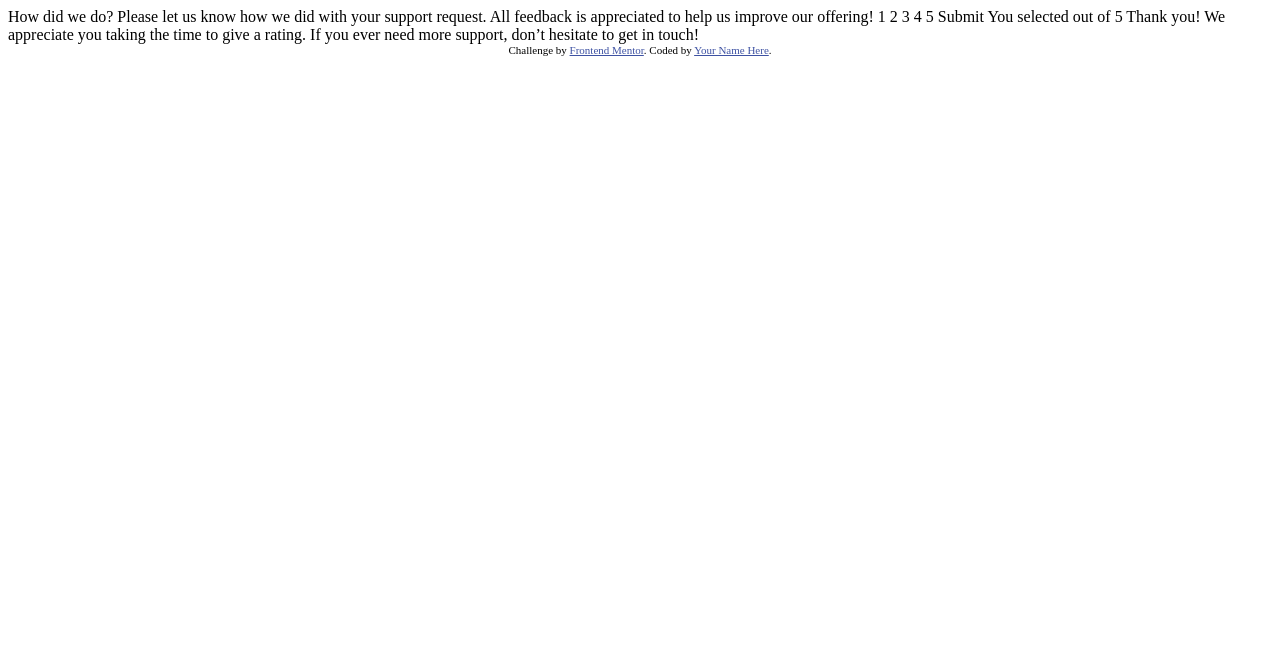
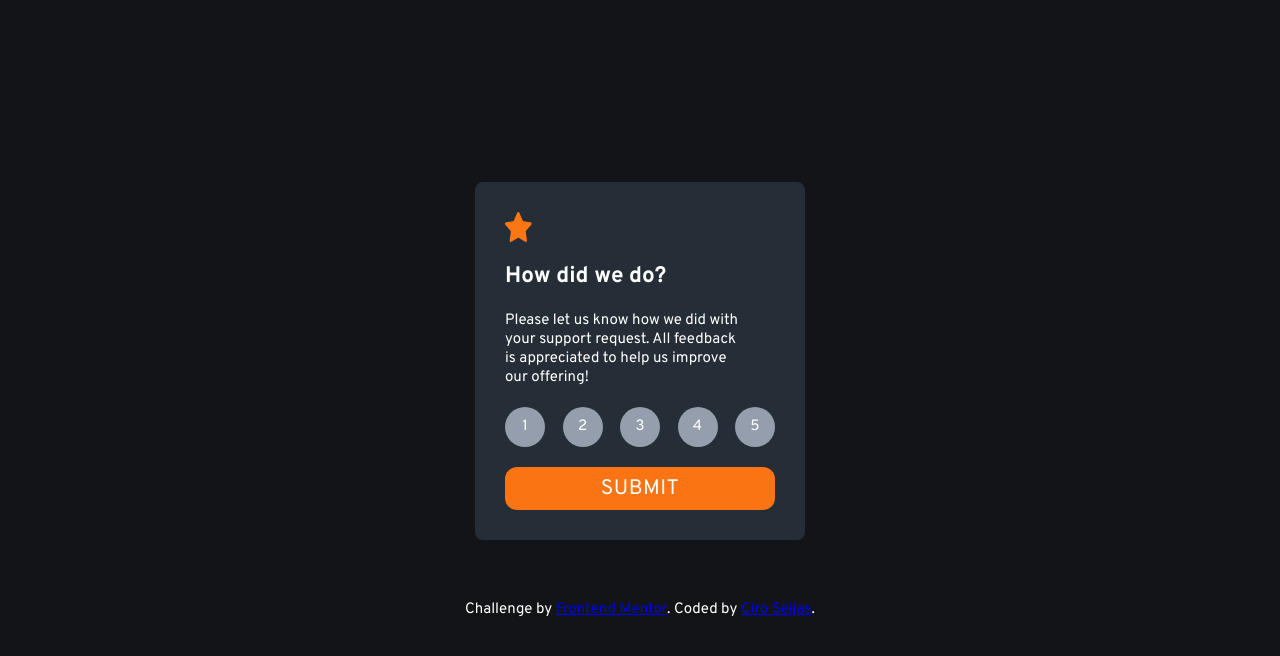
Before and after one commit to seijasm1992/PROJECT, a website: page index.html in a window 1280 px wide. Drawn offline with Linux system fonts and the light colour scheme.

Commit message:
final-task

```diff
--- a/index.html
+++ b/index.html
@@ -1,49 +1,65 @@
 <!DOCTYPE html>
 <html lang="en">
   <head>
-  <meta charset="UTF-8">
-  <meta name="viewport" content="width=device-width, initial-scale=1.0"> <!-- displays site properly based on user's device -->
+    <meta charset="UTF-8" />
+    <meta name="viewport" content="width=device-width, initial-scale=1.0" />
+    <link rel="preconnect" href="https://fonts.googleapis.com" />
+    <link rel="preconnect" href="https://fonts.gstatic.com" crossorigin />
+    <link
+      href="https://fonts.googleapis.com/css2?family=Fraunces:ital,opsz,wght@0,9..144,100..900;1,9..144,100..900&family=Overpass:ital,wght@0,100..900;1,100..900&display=swap"
+      rel="stylesheet"
+    />
+    <!-- displays site properly based on user's device -->
 
-  <link rel="icon" type="image/png" sizes="32x32" href="./images/favicon-32x32.png">
-
+    <link
+      rel="icon"
+      type="image/png"
+      sizes="32x32"
+      href="./images/favicon-32x32.png"
+    />
+    <link rel="stylesheet" href="css/style.comp.css" />
     <title>Frontend Mentor | Interactive rating component</title>
-
-  <!-- Feel free to remove these styles or customise in your own stylesheet 👍 -->
-  <style>
-    .attribution { font-size: 11px; text-align: center; }
-    .attribution a { color: hsl(228, 45%, 44%); }
-  </style>
   </head>
   <body>
-
-  <!-- Rating state start -->
-
-  How did we do?
-
-  Please let us know how we did with your support request. All feedback is appreciated
-  to help us improve our offering!
-
-  1 2 3 4 5
-
-  Submit
-
-  <!-- Rating state end -->
-
-  <!-- Thank you state start -->
-
-  You selected <!-- Add rating here --> out of 5
-
-  Thank you!
-
-  We appreciate you taking the time to give a rating. If you ever need more support,
-  don’t hesitate to get in touch!
-
-  <!-- Thank you state end -->
-
-
+    <article class="article__review">
+      <div class="article__container">
+        <img src="/images/icon-star.svg" alt="" class="article__logo" />
+        <h1 class="article__heading">How did we do?</h1>
+        <p class="article__paragraph">
+          Please let us know how we did with your support request. All feedback
+          is appreciated to help us improve our offering!
+        </p>
+        <div class="button__container">
+          <button class="btn--review">1</button
+          ><button class="btn--review">2</button
+          ><button class="btn--review">3</button
+          ><button class="btn--review">4</button
+          ><button class="btn--review">5</button>
+        </div>
+        <button class="submit">submit</button>
+      </div>
+    </article>
+    <article class="review">
+      <img
+        src="/images/illustration-thank-you.svg"
+        alt=""
+        class="review__logo"
+      />
+      <div class="review__selecte">
+        You selected <span class="selected">3</span>out 5
+      </div>
+      <h2 class="review__heading">Thanks you</h2>
+      <p class="review__paragraph">
+        We appreciate you taking the time to give a rating. If you ever need
+        more support, don’t hesitate to get in touch!
+      </p>
+    </article>
     <div class="attribution">
-    Challenge by <a href="https://www.frontendmentor.io?ref=challenge" target="_blank">Frontend Mentor</a>.
-    Coded by <a href="#">Your Name Here</a>.
+      Challenge by
+      <a href="https://www.frontendmentor.io?ref=challenge" target="_blank"
+        >Frontend Mentor</a
+      >. Coded by <a href="#">Ciro Seijas</a>.
     </div>
+    <script src="/script.js"></script>
   </body>
 </html>
--- /dev/null
+++ b/sass/article.scss
@@ -0,0 +1,168 @@
+html {
+  font-size: 62.5%;
+}
+//### Primary
+
+$Orange: hsl(25, 97%, 53%);
+
+//### Neutral
+
+$White: hsl(0, 0%, 100%);
+$Light-Grey: hsl(217, 12%, 63%);
+$Dark-Blue: hsl(213, 19%, 18%);
+$Very-Dark-Blue: hsl(216, 12%, 8%);
+
+*,
+*::before,
+*::after {
+  box-sizing: border-box;
+}
+* {
+  margin: 0;
+}
+img,
+picture,
+video,
+canvas,
+svg {
+  display: block;
+  max-width: 100%;
+}
+input,
+button,
+textarea,
+select {
+  font: inherit;
+}
+p,
+h1,
+h2,
+h3,
+h4,
+h5,
+h6 {
+  overflow-wrap: break-word;
+}
+p {
+  text-wrap: pretty;
+}
+h1,
+h2,
+h3,
+h4,
+h5,
+h6 {
+  text-wrap: balance;
+}
+body {
+  min-height: 100vh;
+  font-family: 'Overpass', sans-serif;
+  font-size: 1.5rem;
+  background-color: $Very-Dark-Blue;
+  color: $White;
+  display: flex;
+  align-items: center;
+  justify-content: center;
+  flex-direction: column;
+}
+.article {
+  padding-bottom: 5rem;
+
+  &__container {
+    max-width: 33rem;
+    display: grid;
+    grid-row-gap: 2rem;
+    grid-template-columns: repeat(10, 1fr);
+    grid-template-rows: auto;
+    padding: 3rem;
+    background-color: $Dark-Blue;
+    border-radius: 8px;
+    min-height: 30rem;
+    &.press {
+      display: none;
+    }
+  }
+  &__logo {
+    width: 3rem;
+    height: 3rem;
+    grid-row: 1/2;
+    grid-column: 1/2;
+  }
+  &__heading {
+    grid-row: 2/3;
+    grid-column: 1/-1;
+  }
+  &__paragraph {
+    width: 100%;
+    grid-column: 1/-1;
+    grid-row: 3/5;
+    display: block;
+  }
+}
+.button__container {
+  grid-row: 5/6;
+  grid-column: 1/11;
+  display: flex;
+  align-items: center;
+  justify-content: space-between;
+  gap: 1rem;
+}
+.submit {
+  grid-column: 1/11;
+  grid-row: 6/7;
+  background-color: $Orange;
+  border: none;
+  border-radius: 12px;
+  color: $White;
+  font-size: 2.1rem;
+  text-transform: uppercase;
+  letter-spacing: 0.5px;
+  transition: background-color 0.3s ease-in;
+  padding: 0.8rem;
+  &:hover {
+    background-color: $White;
+    color: $Orange;
+  }
+}
+.btn--review {
+  height: 4rem;
+  width: 4rem;
+  background-color: $Light-Grey;
+  color: $White;
+  border-radius: 50%;
+  display: flex;
+  align-items: center;
+  justify-content: center;
+  border: none;
+  cursor: pointer;
+  transition: background-color 0.3s ease-in;
+  &:hover {
+    background-color: $Orange;
+  }
+  &.error {
+    border: 1px solid red;
+  }
+}
+.review {
+  border-radius: 20px;
+  padding: 2rem;
+  max-width: 33rem;
+  min-height: 30rem;
+  gap: 2rem;
+  background-color: $Dark-Blue;
+  display: none;
+  flex-direction: column;
+  align-items: center;
+  &__logo {
+    width: 21rem;
+  }
+  &__paragraph {
+    text-align: center;
+  }
+  &.active {
+    display: flex;
+  }
+}
+.attribution {
+  margin-top: 6rem;
+}
--- /dev/null
+++ b/sass/main.scss
@@ -0,0 +1 @@
+@import 'article';
--- /dev/null
+++ b/script.js
@@ -0,0 +1,28 @@
+const submit = document.querySelector('.submit');
+const buttonsReview = document.querySelectorAll('.btn--review');
+const selected = document.querySelector('.review__selecte');
+const article = document.querySelector('.article__container');
+const review = document.querySelector('.review');
+let buttonValue = 0;
+
+buttonsReview.forEach((element) => {
+  element.addEventListener('click', function () {
+    buttonValue = element.textContent;
+    console.log(buttonValue);
+  });
+});
+submit.addEventListener('click', function () {
+  if (!buttonValue) {
+    buttonsReview.forEach((element) => {
+      element.style.border = '1px solid red';
+
+      setTimeout(() => {
+        element.style.border = 'none';
+      }, 2000);
+    });
+  } else {
+    article.classList.toggle('press');
+    review.classList.toggle('active');
+    selected.textContent = `You selected ${buttonValue} of 5`;
+  }
+});
```
Also changed, not shown: package.json (+7 -1 lines), css/style.comp.css (added). Lines whose indentation alone changed are shown as unchanged.
